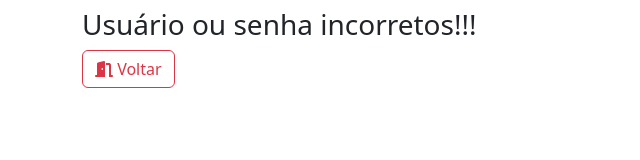
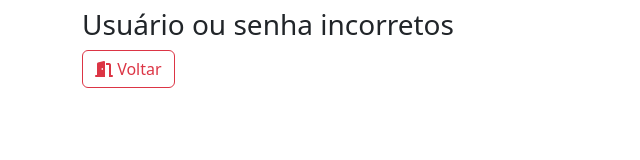
Before and after one commit to HerikFelipe/lista11, a plain HTML site: page public/erro.html in a window 1280 px wide. Shown: the full height of the page, 0-640 px from the left. Drawn offline with nearby package versions, Linux system fonts and the light colour scheme.

Commit message:
Primeiro Commit

```diff
--- a/public/erro.html
+++ b/public/erro.html
@@ -12,7 +12,7 @@
 </head>
 <body>
     <div class="container mt-2" id="msg">
-        <h3>Usuário ou senha incorretos!!!</h3>
+        <h3>Usuário ou senha incorretos</h3>
 
         <button type="button" onclick="window.history.back()" class="btn btn-outline-danger">
             <i class="fas fa-door-open"></i>
```
